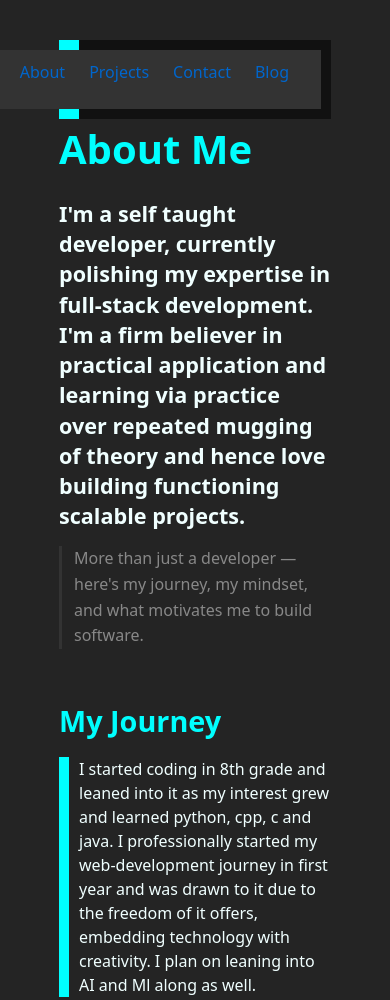
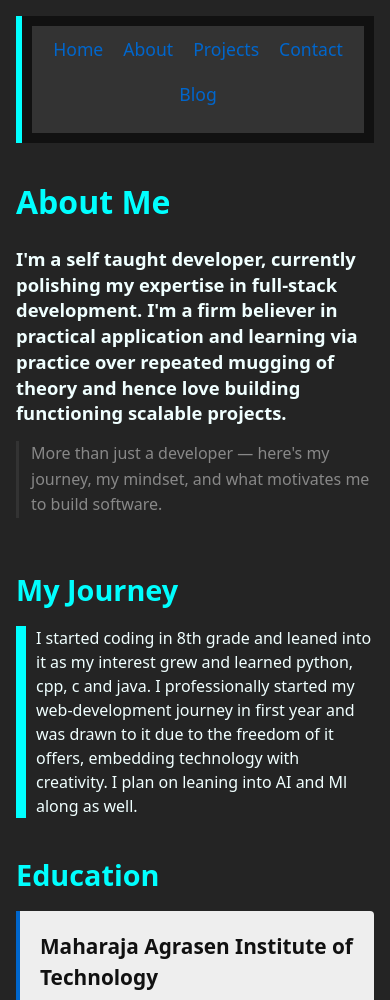
Before and after one commit to svohra1979/personal-portfolio, a plain HTML site: page about.html in a window 390 px wide. Shown: the top 1000 px of the page. Drawn offline with Linux system fonts and the light colour scheme.

Commit message:
made website mobile accessible

```diff
--- a/about.css
+++ b/about.css
@@ -163,3 +163,43 @@ footer {
     color: #777777;
     font-size: 0.9rem;
 }
+
+@media (max-width: 700px) {
+    body {
+        width: calc(100% - 32px);
+        max-width: none;
+        padding: 16px 0 28px;
+    }
+
+    header {
+        flex-direction: column;
+        align-items: stretch;
+        border-left-width: 6px;
+    }
+
+    nav {
+        flex-wrap: wrap;
+        gap: 4px 16px;
+    }
+
+    nav a {
+        margin-right: 0;
+    }
+
+    .about-hero {
+        padding-top: 35px;
+    }
+
+    .about-hero h1 {
+        font-size: 2rem;
+    }
+
+    .about-hero h2 {
+        font-size: 1.15rem;
+    }
+
+    .skills pre {
+        white-space: normal;
+        font-size: 1rem;
+    }
+}
--- a/about.html
+++ b/about.html
@@ -7,6 +7,7 @@
     <title>About | Suryansh Vohra</title>
 
 
+    <link rel="stylesheet" href="global.css">
     <link rel="stylesheet" href="navbar.css">
     <link rel="stylesheet" href="about.css">
 
--- a/global.css
+++ b/global.css
@@ -261,3 +261,81 @@ footer {
     color: #777777;
     font-size: 0.9rem;
 }
+
+@media (max-width: 700px) {
+    body {
+        width: calc(100% - 32px);
+        max-width: none;
+        padding: 16px 0 28px;
+    }
+
+    header {
+        flex-direction: column;
+        align-items: stretch;
+        border-left-width: 6px;
+    }
+
+    nav {
+        flex-wrap: wrap;
+        gap: 4px 16px;
+        justify-content: center;
+    }
+
+    nav a {
+        margin-right: 0;
+    }
+
+    #photo {
+        flex-direction: column;
+        justify-content: center;
+        gap: 28px;
+        min-height: auto;
+        padding: 48px 0;
+    }
+
+    #heropre {
+        width: 100%;
+        transform: none;
+        border-right: 0;
+        border-left: 3px solid aqua;
+        padding: 0 0 0 12px;
+        white-space: normal;
+    }
+
+    .profile-photo {
+        width: min(100%, 320px);
+        height: auto;
+        aspect-ratio: 1;
+        transform: none;
+        padding-right: 0;
+    }
+
+    .hero-greeting {
+        font-size: 1.25rem;
+    }
+
+    .hero-name {
+        font-size: 1.8rem;
+    }
+
+    .hero-role {
+        font-size: 1.15rem;
+    }
+
+    #hbuttons {
+        flex-direction: column;
+        align-items: stretch;
+    }
+
+    .hero-btn {
+        text-align: center;
+    }
+
+    pre {
+        white-space: normal;
+    }
+
+    footer {
+        margin-top: 35px;
+    }
+}
--- a/navbar.css
+++ b/navbar.css
@@ -26,3 +26,14 @@ nav a {
     padding-right: 2px;
     color: #0066cc;
 }
+
+@media (max-width: 700px) {
+    nav {
+        flex-wrap: wrap;
+        gap: 4px 16px;
+    }
+
+    nav a {
+        margin-right: 0;
+    }
+}
```
